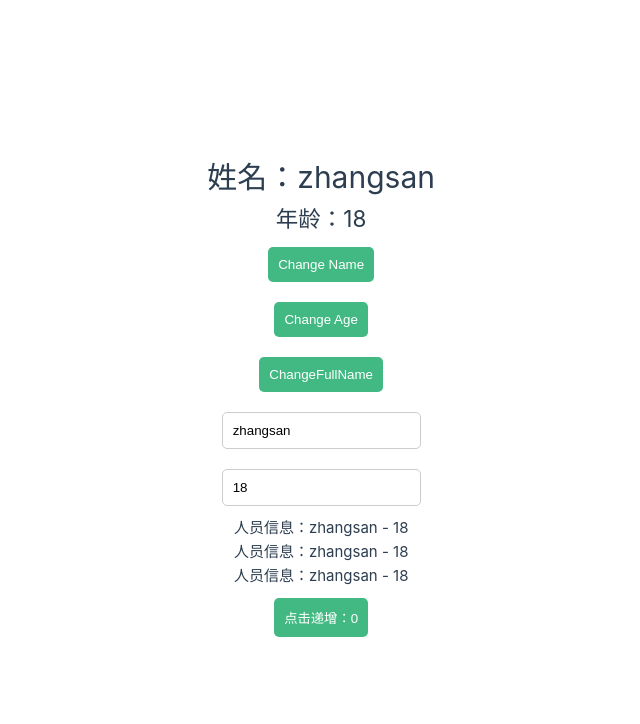
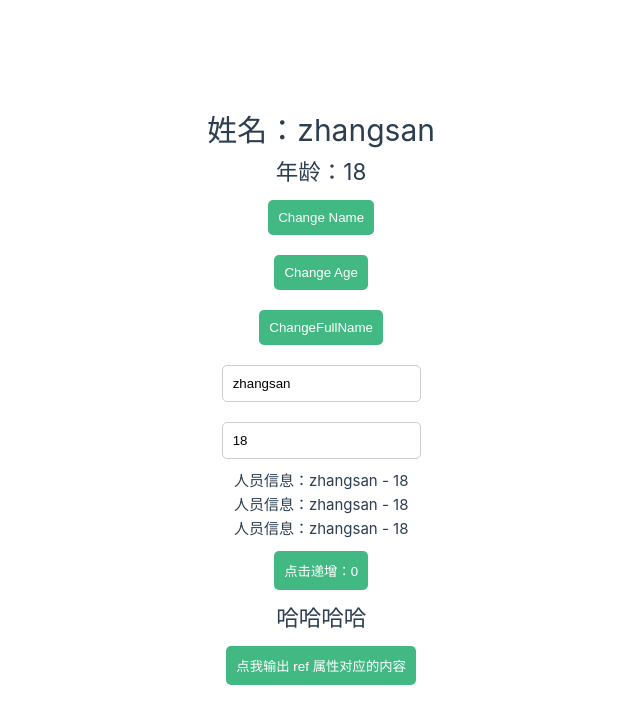
Before and after one commit to zzkrix/study, a Vue app in the folder vue/: page / in a window 1280 px wide. Shown: the top 724 px of the page, without its empty margins (205-845 px from the left). Built offline with nearby package versions, Linux system fonts and the light colour scheme; the HTML template or start-up script is replaced by a standard one.

Commit message:
使用vue的ref属性替换原生html的id属性

```diff
--- a/vue/src/components/HelloWorld.vue
+++ b/vue/src/components/HelloWorld.vue
@@ -20,6 +20,11 @@
         <div>
             <button @click="changeNum">点击递增：{{ num }}</button>
         </div>
+
+        <!-- 使用 vue 的 ref 替换原生 html 的 id="title2" -->
+        <!-- 避免与其他组件使用重名 ID 时导致的冲突 -->
+        <h2 ref="title2">哈哈哈哈</h2>
+        <button @click="showH2">点我输出 ref 属性对应的内容</button>
     </div>
 </template>
 
@@ -200,6 +205,13 @@ watchEffect(() => {
     console.log("watchEffect", obj5.age, obj5.car);
 });
 
+let title2 = ref();
+
+// 通过 ref 定义的变量可以通过 value 属性访问
+function showH2() {
+    console.log("------", title2.value);
+}
+
 onMounted(() => {
     console.log("onMounted");
 });
--- a/vue/vite.config.ts
+++ b/vue/vite.config.ts
@@ -11,7 +11,8 @@ import vueSetupExtend from "vite-plugin-vue-setup-extend";
 
 // https://vite.dev/config/
 export default defineConfig({
-    plugins: [vue(), vueDevTools(), vueSetupExtend()],
+    plugins: [vue(), vueSetupExtend()],
+    // plugins: [vue(), vueDevTools(), vueSetupExtend()],
     resolve: {
         alias: {
             "@": fileURLToPath(new URL("./src", import.meta.url)),
```
